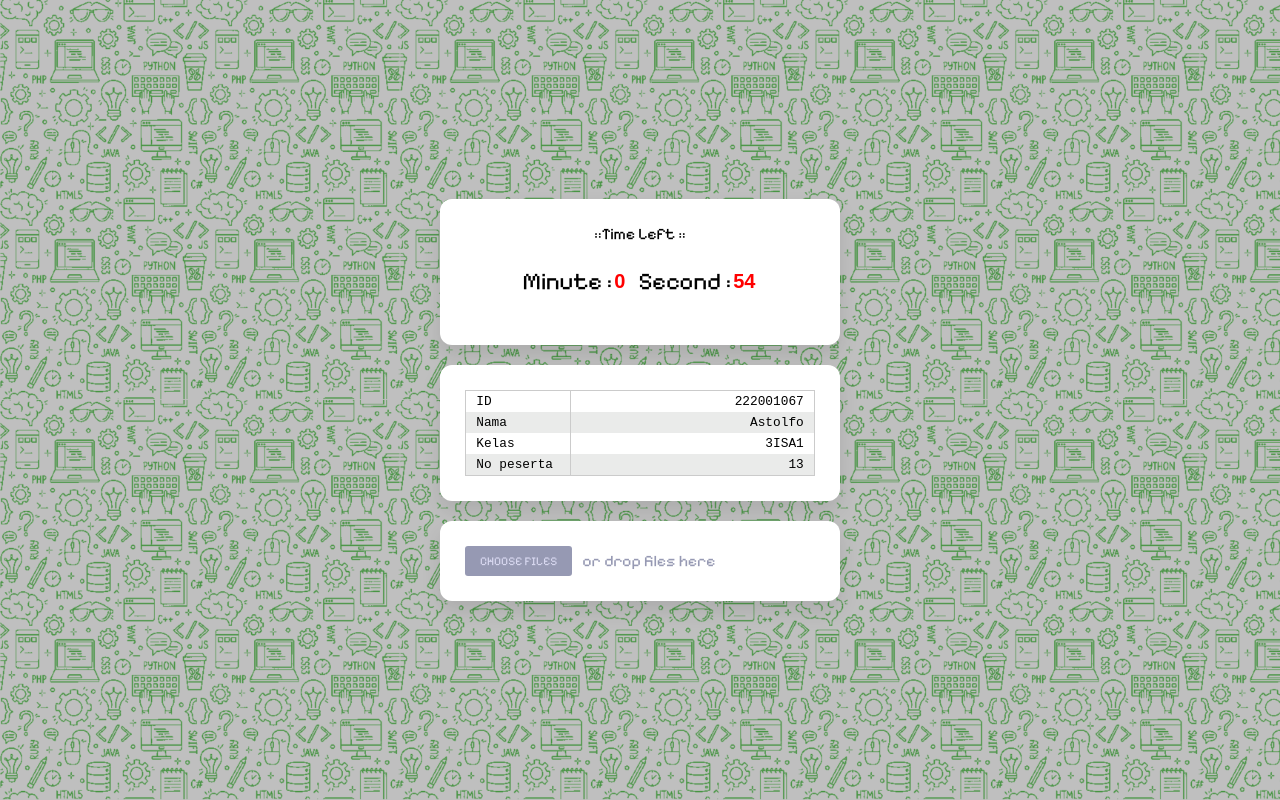
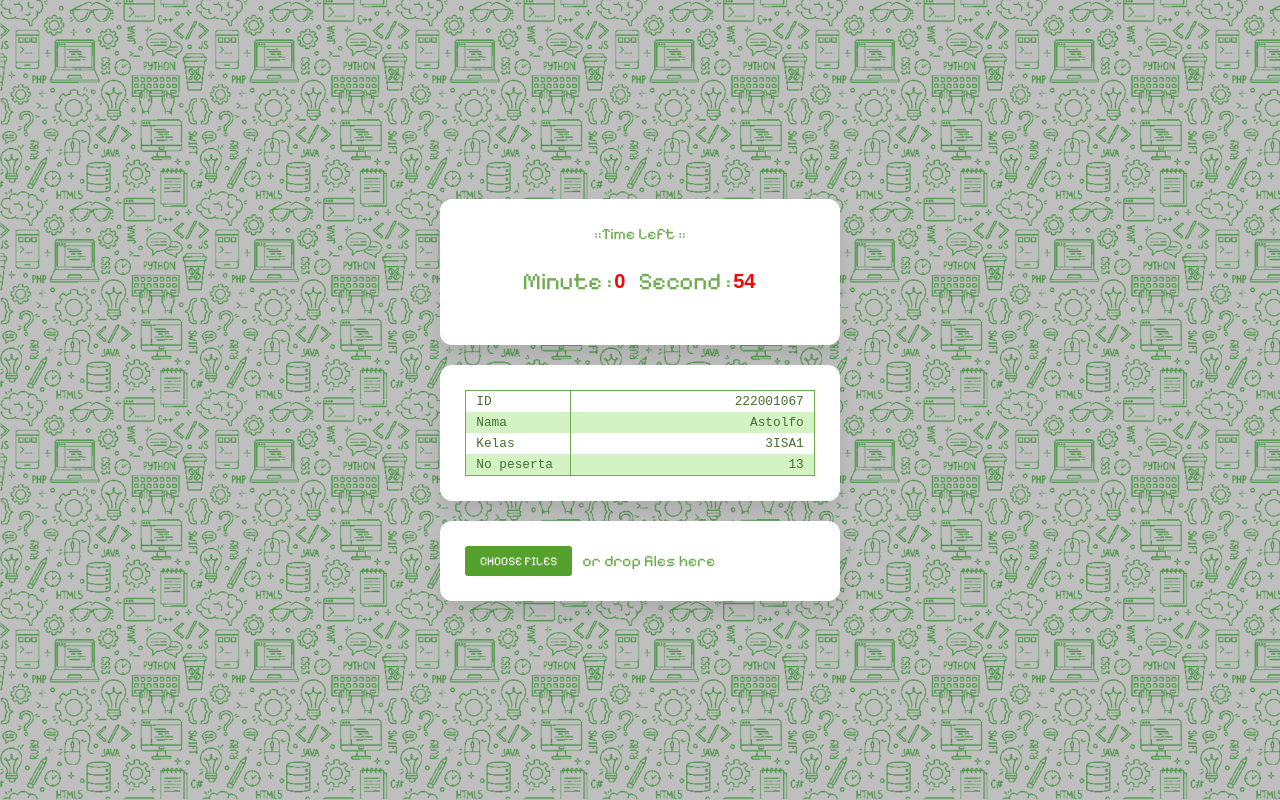
Before and after one commit to Komandro-CCIT/Kombyte-Web, a PHP site: page /pages/comp.html in a window 1280 px wide. Run offline with PHP 8.4, Linux system fonts and the light colour scheme; some libraries are stand-ins or nearby versions.

Commit message:
change theme

```diff
--- a/css/page/comp.css
+++ b/css/page/comp.css
@@ -44,7 +44,8 @@ body {
 
 .fake-btn {
   flex-shrink: 0;
-  background-color: #9699b3;
+background-color: #55a12e;
+    color: #ffffff;
   border-radius: 3px;
   padding: 8px 15px;
   margin-right: 10px;
@@ -53,7 +54,7 @@ body {
 }
 
 .file-msg {
-  color: #9699b3;
+color: #6fab51;
   font-size: 16px;
   font-weight: 300;
   line-height: 1.4;
@@ -154,15 +155,15 @@ body {
   font-size: 0.8rem;
   display: flex;
   justify-content: space-between;
-  border-right: 1px solid rgb(203, 203, 203);
-  border-left: 1px solid rgb(203, 203, 203);
-  border-bottom: 1px solid rgb(203, 203, 203);
-  border-top: 1px solid rgb(203, 203, 203);
+border-right: 1px solid #6fab51;
+    border-left: 1px solid #6fab51;
+    border-bottom: 1px solid #6fab51;
+    border-top: 1px solid #6fab51;
 }
 
 .card__right {
   width: 30%;
-  border-right: 1px solid rgb(203, 203, 203);
+border-right: 1px solid #6fab51;
 }
 
 .card__left {
@@ -184,12 +185,12 @@ body {
 }
 
 .item:nth-child(even) {
-  background: rgb(234, 235, 234);
+    background: #d4f3c4;
 }
 
 .item p {
   margin: 0;
-color: black;
+color: #436f2d;
 
 }
 
@@ -199,7 +200,7 @@ color: black;
 
 .timer {
 font-family: Pixelify Sans;
-color: black;
+    color: #6fab51;
     position: relative;
     display: flex;
     align-items: center;
```
